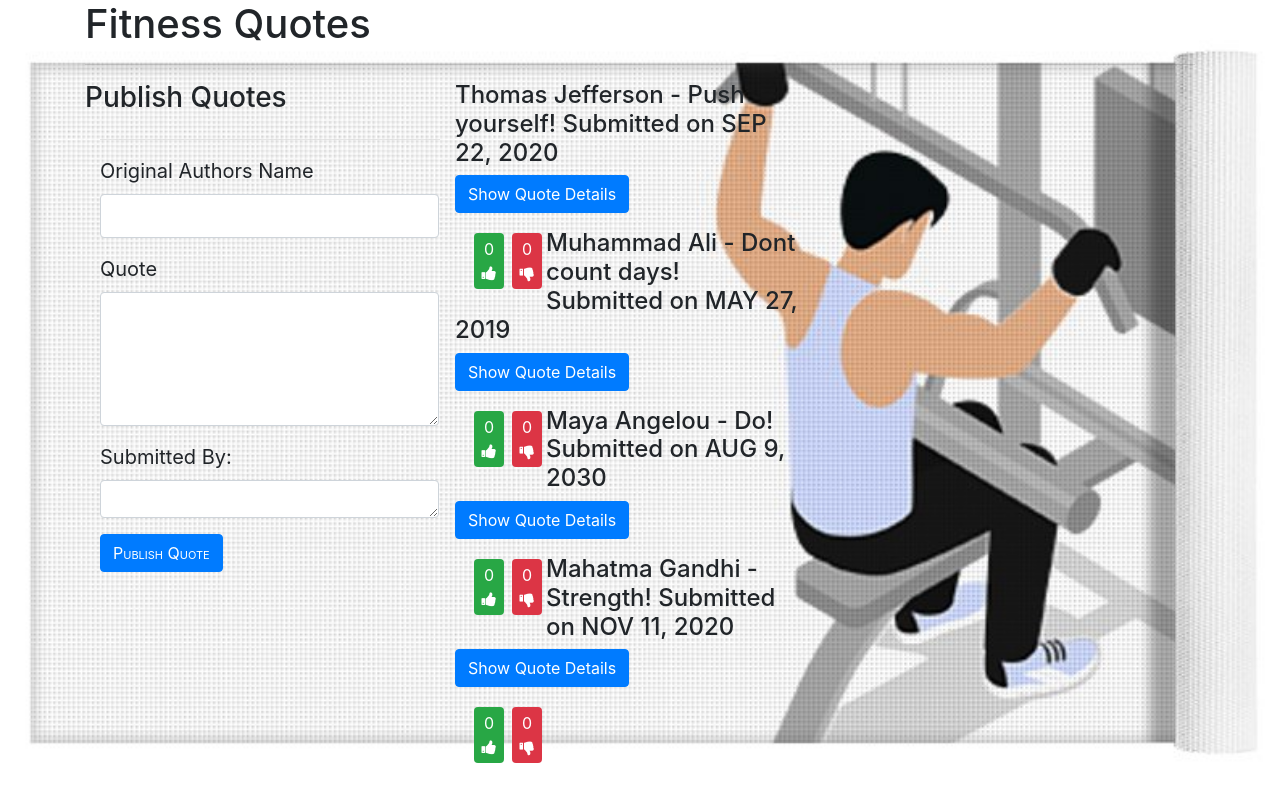
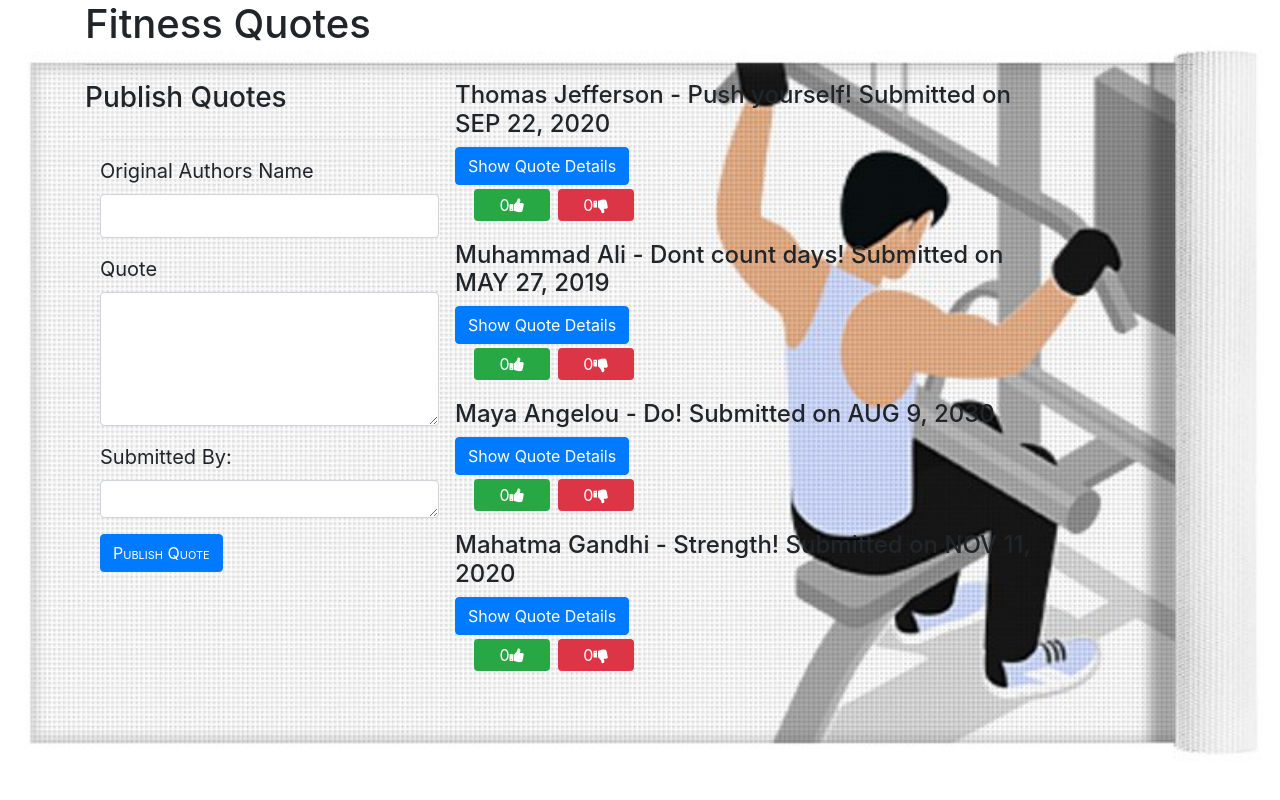
Before and after one commit to NNJAMBI/Fitness-Quotes, an Angular app: page / in a window 1280 px wide. Built offline with nearby package versions, Linux system fonts and the light colour scheme; a small style sheet from the web is missing.

Commit message:
add changes to the votes css file

```diff
--- a/src/app/quote/quote.component.html
+++ b/src/app/quote/quote.component.html
@@ -15,7 +15,7 @@
             </div>
 
             <div class="row">
-                <div class="col-md-6">
+                <div class="col-md-10">
                     <div *ngFor='let quote of quotes;let i = index'>
                         <div>
                             <h4 id={{i}} appHighlight>{{quote.name}} Submitted on {{quote.completeDate|date|uppercase}}
--- a/src/app/vote/vote.component.css
+++ b/src/app/vote/vote.component.css
@@ -3,8 +3,12 @@
   margin: 4px;
   border: none;
   color: white;
-  float: left;
+  /* float: left; */
   width:30px;
-  height:40%;
+  height:20%;
   /* border-radius: 50%; */
 }
+
+#displayFlex{
+  display: flex;
+}
--- a/src/app/vote/vote.component.html
+++ b/src/app/vote/vote.component.html
@@ -1,5 +1,10 @@
 <!--holds the vote count button view  -->
-<p>
+<!-- <p>
+    <button class="col btn btn-success" (click)="upVote()">{{uvotes}}<i class="fa fa-thumbs-up"></i></button>
+    <button class="col btn btn-danger" (click)="downVote()">{{dvotes}}<i class="fa fa-thumbs-down"></i></button>
+  </p> -->
+
+  <p id = 'displayFlex' >
     <button class="col btn btn-success" (click)="upVote()">{{uvotes}}<i class="fa fa-thumbs-up"></i></button>
     <button class="col btn btn-danger" (click)="downVote()">{{dvotes}}<i class="fa fa-thumbs-down"></i></button>
   </p>
--- a/src/index.html
+++ b/src/index.html
@@ -4,7 +4,7 @@
 <head>
   <meta charset="utf-8">
   <title>FitnessQuotes</title>
-  <base href="/">
+  <base href="./">
   <meta name="viewport" content="width=device-width, initial-scale=1">
   <link rel="icon" type="image/x-icon" href="favicon.ico">
   <link rel="stylesheet" href="https://stackpath.bootstrapcdn.com/bootstrap/4.5.2/css/bootstrap.min.css"
```
